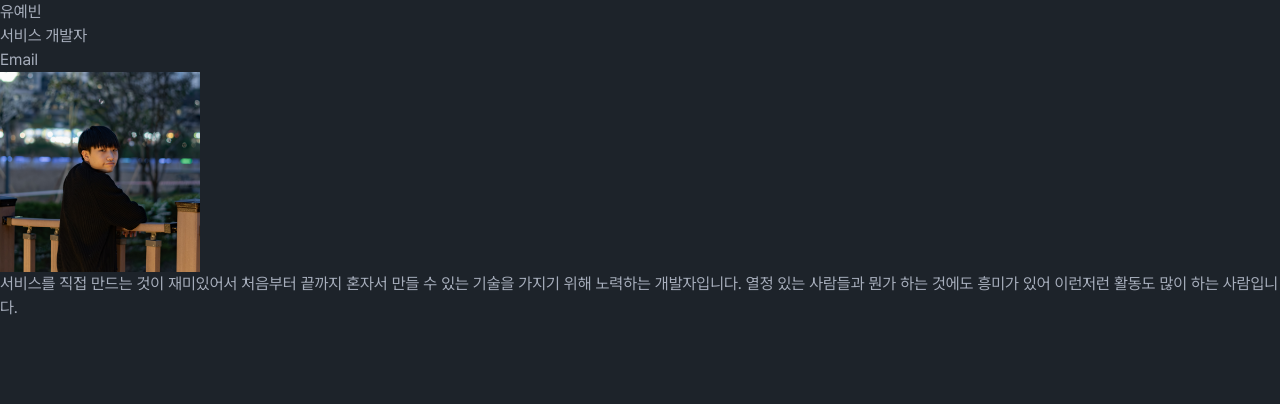
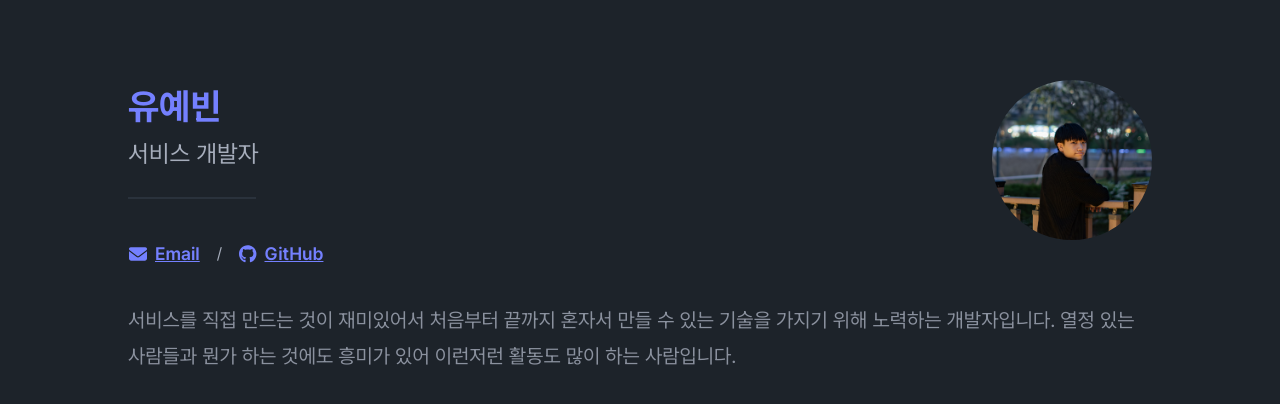
Before and after one commit to ndaemy/ndaemy-portfolio, a Next.js app: page / in a window 1280 px wide. Shown: the top 404 px of the page. Built offline with nearby package versions, Linux system fonts and the light colour scheme.

Commit message:
feat: 포트폴리오 상단 부분 기본 디자인

```diff
--- a/src/app/page.tsx
+++ b/src/app/page.tsx
@@ -1,17 +1,63 @@
+import { faGithub } from "@fortawesome/free-brands-svg-icons";
+import { faEnvelope } from "@fortawesome/free-solid-svg-icons";
+import { FontAwesomeIcon } from "@fortawesome/react-fontawesome";
 import Image from "next/image";
 
 import { user } from "@/config";
 
 export default function Home() {
   return (
-    <>
-      <h1 id="name">{user.name}</h1>
-      <h4 id="job-title">{user.jobTitle}</h4>
-      <a href={`mailto:${user.email}`}>
-        <button>Email</button>
-      </a>
-      <Image src={user.avatar} alt="avatar" width={200} height={200} />
-      <div id="bio">{user.bio}</div>
-    </>
+    <main>
+      <div className="flex justify-center pt-20">
+        <section className="mx-10 flex w-full max-w-screen-lg flex-col gap-4 md:mx-14">
+          <div className="metadata flex w-full justify-between">
+            <div>
+              <div>
+                <h1
+                  id="name"
+                  className="text-4xl font-bold leading-normal text-primary"
+                >
+                  {user.name}
+                </h1>
+                <h4 id="job-title" className="prose-2xl">
+                  {user.jobTitle}
+                </h4>
+              </div>
+              <div className="divider divider-neutral w-32" />
+              <div id="links" className="flex items-center gap-4">
+                <a href={`mailto:${user.email}`}>
+                  <button className="btn btn-link btn-lg px-0">
+                    <FontAwesomeIcon icon={faEnvelope} />
+                    Email
+                  </button>
+                </a>
+                <span>/</span>
+                <a
+                  href={`https://github.com/${user.githubUsername}`}
+                  target="_blank"
+                  rel="noopener noreferrer"
+                >
+                  <button className="btn btn-link btn-lg px-0">
+                    <FontAwesomeIcon icon={faGithub} />
+                    GitHub
+                  </button>
+                </a>
+              </div>
+            </div>
+            <Image
+              id="avatar"
+              src={user.avatar}
+              alt="avatar"
+              className="h-40 w-40 rounded-full"
+              width={160}
+              height={160}
+            />
+          </div>
+          <div id="bio" className="prose prose-xl max-w-full">
+            {user.bio}
+          </div>
+        </section>
+      </div>
+    </main>
   );
 }
--- a/src/app/ui/globals.css
+++ b/src/app/ui/globals.css
@@ -8,4 +8,5 @@
 
 body {
   font-family: var(--font-pretendard), Arial, Helvetica, sans-serif;
+  word-break: keep-all;
 }
--- a/src/config/index.ts
+++ b/src/config/index.ts
@@ -2,6 +2,7 @@ const user = {
   name: "유예빈",
   jobTitle: "서비스 개발자",
   email: "yuyaebean@gmail.com",
+  githubUsername: "ndaemy",
   avatar: "/images/avatar.jpg",
   bio: "서비스를 직접 만드는 것이 재미있어서 처음부터 끝까지 혼자서 만들 수 있는 기술을 가지기 위해 노력하는 개발자입니다. 열정 있는 사람들과 뭔가 하는 것에도 흥미가 있어 이런저런 활동도 많이 하는 사람입니다.",
 };
```
